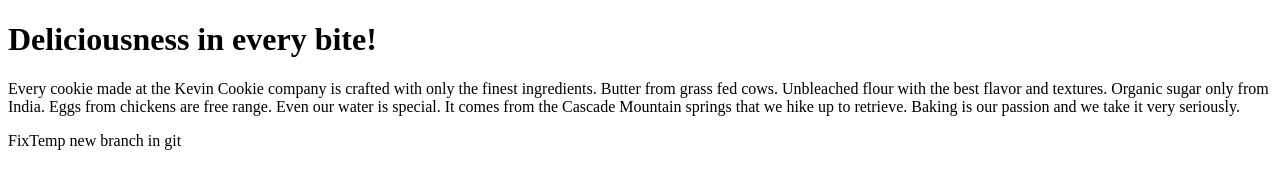
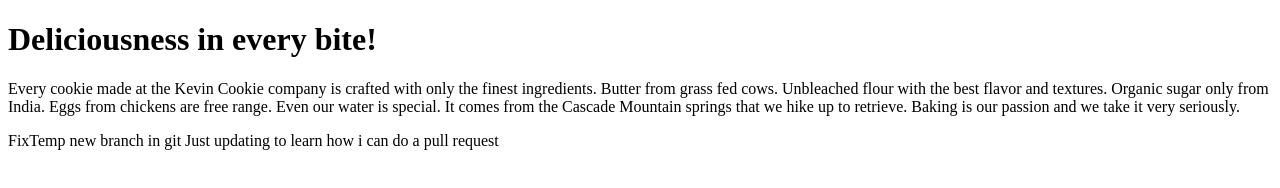
Before and after one commit to Nilsadan/nilsadan, a plain HTML site: page index.htm in a window 1280 px wide. Drawn offline with Linux system fonts and the light colour scheme.

Commit message:
Update index.htm

```diff
--- a/index.htm
+++ b/index.htm
@@ -8,5 +8,6 @@ Butter from grass fed cows. Unbleached flour with the best flavor and textures.
 Eggs from chickens are free range. Even our water is special.
 It comes from the Cascade Mountain springs that we hike up to retrieve. Baking is our passion and we take it very seriously.</p>
 FixTemp new branch in git
+Just updating to learn how i can do a pull request
 </body>
 </html>
```
